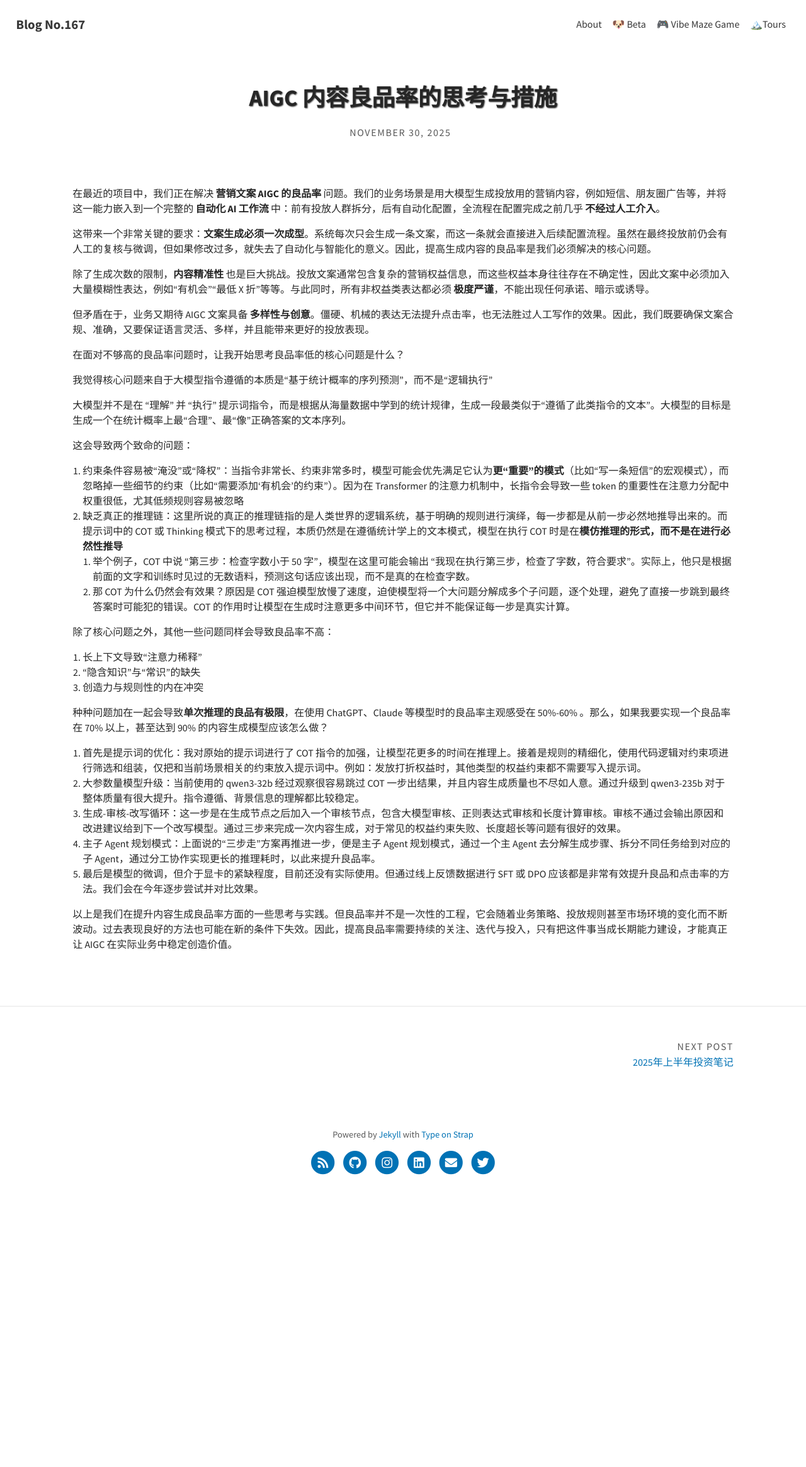
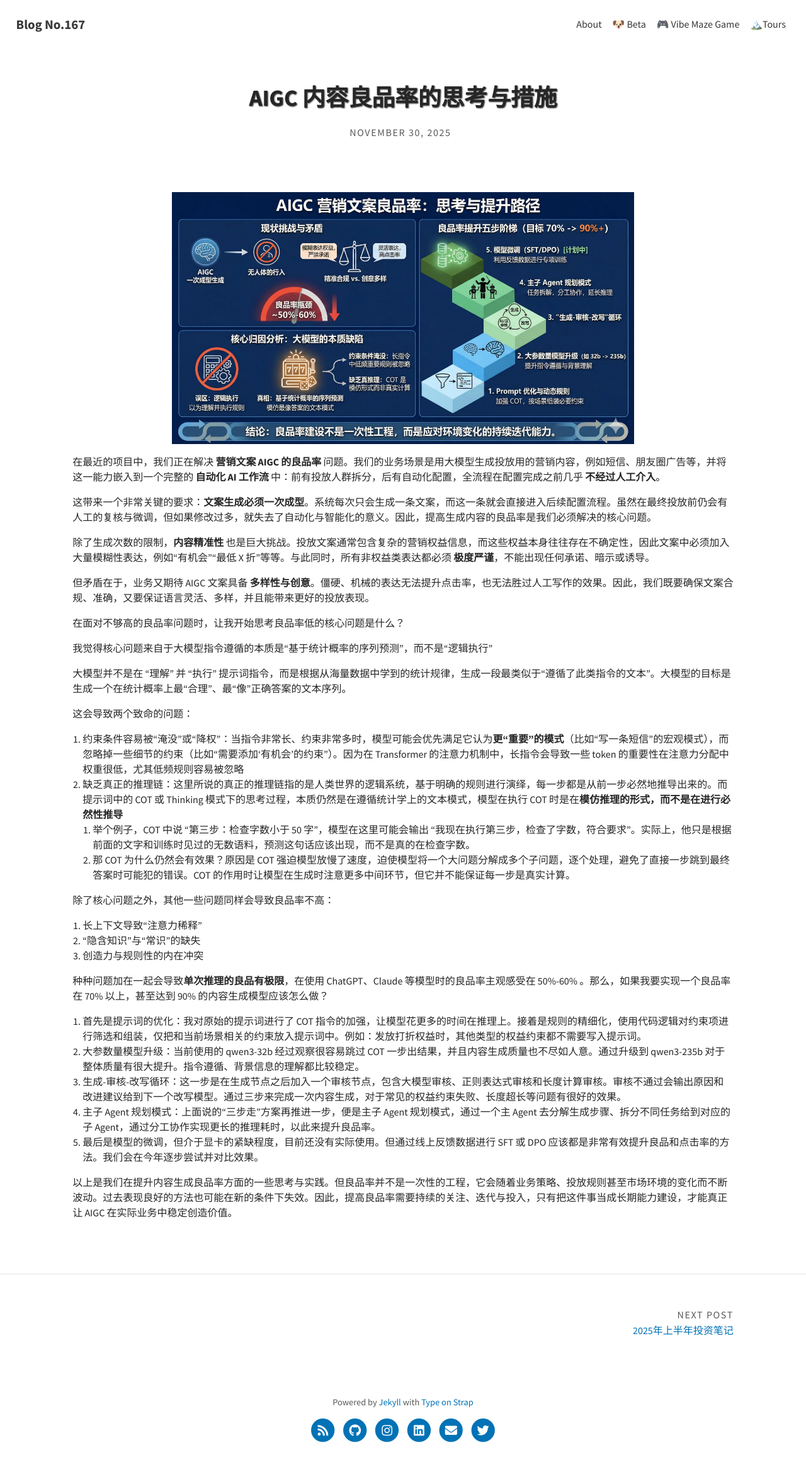
Before and after one commit to tiant167/tiant167.github.io, a Jekyll site: the page built from _posts/2025-11-30-aigc.markdown, in a window 1280 px wide. Shown: the whole page at 63% size. Built offline with Jekyll 4.4.1, drawn with Linux system fonts in a browser that asks for light colours; before the commit the page ends 1904 px from its top, so only the background shows below that.

Commit message:
feat: add a image created by gemini

```diff
--- a/_posts/2025-11-30-aigc.markdown
+++ b/_posts/2025-11-30-aigc.markdown
@@ -3,6 +3,8 @@ layout: post
 title:  AIGC 内容良品率的思考与措施
 date:   2025-11-30 20:10:14 +0800
 ---
+{% include aligner.html images="post-images/aigc-1.webp" %}
+
 在最近的项目中，我们正在解决 **营销文案 AIGC 的良品率** 问题。我们的业务场景是用大模型生成投放用的营销内容，例如短信、朋友圈广告等，并将这一能力嵌入到一个完整的 **自动化 AI 工作流** 中：前有投放人群拆分，后有自动化配置，全流程在配置完成之前几乎 **不经过人工介入**。
 
 这带来一个非常关键的要求：**文案生成必须一次成型**。系统每次只会生成一条文案，而这一条就会直接进入后续配置流程。虽然在最终投放前仍会有人工的复核与微调，但如果修改过多，就失去了自动化与智能化的意义。因此，提高生成内容的良品率是我们必须解决的核心问题。
```
Also changed, not shown: assets/img/post-images/aigc-1.webp (added).
